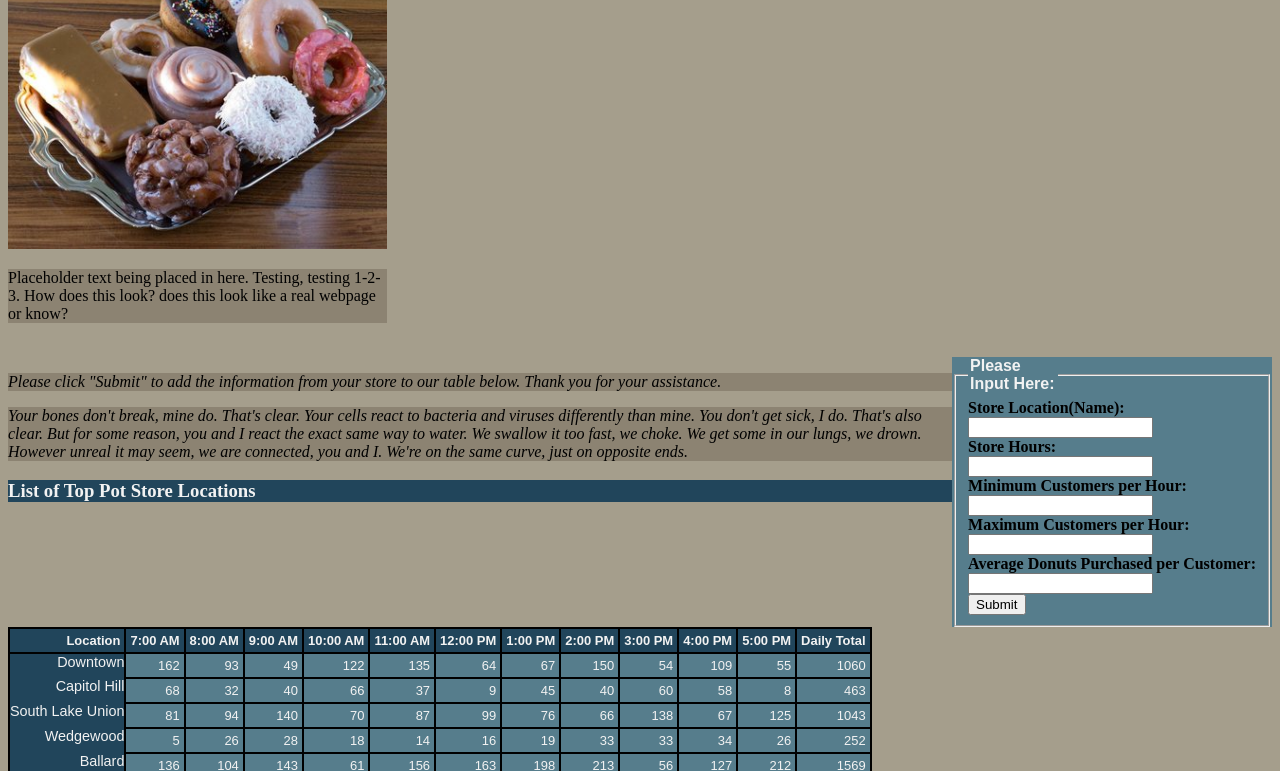
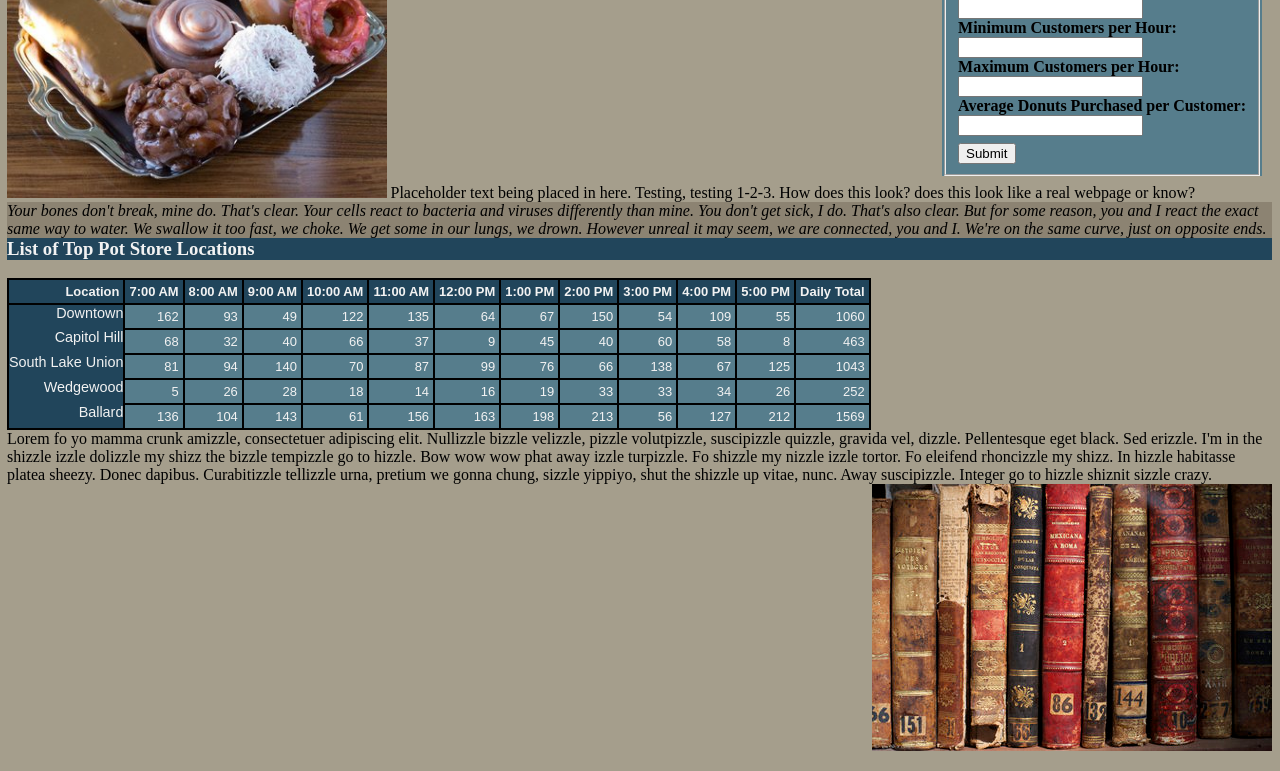
Before and after one commit to dsheffield206/donut_shop, a plain HTML site: page index.html in a window 1280 px wide. Shown: the part 215-986 px from the top of the page. Drawn offline with Linux system fonts and the light colour scheme.

Commit message:
more updates to the layout & styling of the page.

```diff
--- a/css/style.css
+++ b/css/style.css
@@ -2,21 +2,23 @@
 /* TABLE OF CONENTS */
 
 html {
-  margin: 0px;
+  margin-top: 0px;
   padding: 0px 0px 0px 0px; }
 
 .header {
   background-color: #000000;
-  margin-top: -20px;
+  margin-top: 0px;
   margin: 0px auto;
-  width: 1275px;
-  height: 150px;
+  width: 100%;
+  height: 120px;
   padding: 0px 0px 0px 0px; }
 
 .header h1 {
   background-color: #000000;
   text-indent: 10px;
-  width: 625px; }
+  width: 625px;
+  margin-top: 0px;
+  padding: 10px 0px 0px 0px; }
 
 .header p {
   background-color: #000000;
@@ -25,41 +27,79 @@ html {
 
 .logo {
   position: absolute;
+  margin-top: -60px;
   right: 15px;
   float: right; }
 
 body {
-  background-color: #A59E8C; }
+  background-color: #A59E8C;
+  margin-top: 0px;
+  margin-bottom: 0px;
+  margin-left: 7px;
+  margin-right 0px;
+  padding: 0px 0px 0px 0px; }
 
 h1, h2, h3 {
   background-color: #21455B;
   color: #F2F2F2; }
 
+.top_section {
+  margin-top: 0px;
+  padding: 0px 0px 0px 0px;
+  width: 100%; }
+
 .top_section img {
+  margin-top: 0px;
+  margin-left: 0px;
+  margin-right: 0px;
+  margin-bottom: 0px;
+  padding: 0px 0px 0px 0px;
   max-width: 30%; }
 
 .top_section p {
-  max-width: 30%; }
+  margin-top: 0px;
+  margin-left: 0px;
+  margin-right: 0px;
+  margin-bottom: 0px;
+  padding: 0px 0px 0px 0px;
+  background-color: #A59E8C;
+  display: inline;
+  max-width: 30%;
+  text-align: center; }
 
 form {
+  margin-top: -285px;
+  margin-left: 0px;
+  margin-right: 10px;
+  margin-bottom: 0px;
+  padding: 0px 0px 0px 0px;
   background-color: #567D8C;
+  max-width: 30%;
   float: right; }
+
+#formButton {
+  margin-top: 7px; }
 
 legend {
   font-family: Arial;
   font-weight: bold;
   color: #F2F2F2;
-  max-width: 30%;
-  display: block;
-  padding-left: 2px;
-  padding-right: 2px;
+  max-width: 70%;
   border: none; }
 
 p {
   background-color: #8C8372; }
 
-div {
-  background-color: #A59E8C; }
+.middle_section p {
+  margin-top: 0px;
+  margin-bottom: 0px;
+  padding: 0px 0px 0px 0px;
+  width: 100%; }
+
+.middle_section h3 {
+  margin-top: 0px;
+  margin-bottom: 0px;
+  padding: 0px 0px 0px 0px; }
 
 table, th, td {
   background-color: #21455B;
@@ -69,11 +109,29 @@ table, th, td {
   text-align: right;
   border: 2px solid black;
   border-collapse: collapse;
-  border-spacing: 0.5em;
-  clear: both; }
+  border-spacing: 0.5em; }
 
 td {
   background-color: #567D8C; }
 
 th, td {
   padding: 4px; }
+
+.bottom_section img {
+  margin-top: 0px;
+  margin-left: 0px;
+  margin-right: 0px;
+  margin-bottom: 0px;
+  padding: 0px 0px 0px 0px;
+  max-width: 40%;
+  float: right; }
+
+.bottom_section p {
+  margin-top: 25px;
+  margin-left: 0px;
+  margin-right: 0px;
+  margin-bottom: 0px;
+  padding: 0px 0px 0px 0px;
+  background-color: #A59E8C;
+  display: inline;
+  max-width: 30%; }
--- a/index.html
+++ b/index.html
@@ -20,30 +20,29 @@
     <div class ="top_section">
     <img src="img/tp_donut_tray_rsz.jpg" />
     <p>Placeholder text being placed in here. Testing, testing 1-2-3. How does this look? does this look like a real webpage or know?</p>
-    <br>
     <form id="newStoreForm">
         <fieldset>
-            <legend>Please Input Here:</legend>
+            <legend>Add / Edit a Store:</legend>
     <label name="storeLocationForm"><b>Store Location(Name):</b></label><br>
     <input id="storeLocationForm" type="text"><br>
-    <label name="storeHoursForm"><b>Store Hours:</b></lable><br>
+    <label name="storeHoursForm"><b>Store Hours:</b></label><br>
     <input id="storeHoursForm" type="number"><br>
-    <lable name="minCustPerHourForm"><b>Minimum Customers per Hour:</b></label><br>
+    <label name="minCustPerHourForm"><b>Minimum Customers per Hour:</b></label><br>
     <input id="minCustPerHourForm" type="number"><br>
     <label name="maxCustPerHourForm"><b>Maximum Customers per Hour:</b></label><br>
     <input id="maxCustPerHourForm" type="number"><br>
-    <label name="avgDonutPerHourForm"><b>Average Donuts Purchased per Customer:</b></lable><br>
+    <label name="avgDonutPerHourForm"><b>Average Donuts Purchased per Customer:</b></label><br>
     <input id="avgDonutPerHourForm" type="number"><br>
+    <label name="formButton">
     <button id="formButton" type="button">Submit</button>
+    </label><br>
         </fieldset>
     </form>
     </div>
 
-    <p><i>Please click "Submit" to add the information from your store to our table below. Thank you for your assistance.</i></p>
-    <p><i>
-    Your bones don't break, mine do. That's clear. Your cells react to bacteria and viruses differently than mine. You don't get sick, I do. That's also clear. But for some reason, you and I react the exact same way to water. We swallow it too fast, we choke. We get some in our lungs, we drown. However unreal it may seem, we are connected, you and I. We're on the same curve, just on opposite ends.
-    </i></p>
-    <p> </p>
+    <div class ="middle_section">
+    <p><i>Your bones don't break, mine do. That's clear. Your cells react to bacteria and viruses differently than mine. You don't get sick, I do. That's also clear. But for some reason, you and I react the exact same way to water. We swallow it too fast, we choke. We get some in our lungs, we drown. However unreal it may seem, we are connected, you and I. We're on the same curve, just on opposite ends.</i></p>
+
     <h3>List of Top Pot Store Locations</h3>
     <table id="Donut-Shops">
       <tr>
@@ -62,12 +61,16 @@
         <th>Daily Total</th>
       </tr>
     </table>
-    <p> </p>
+    </div>
+
+    <div class ="bottom_section">
+    <p>Lorem fo yo mamma crunk amizzle, consectetuer adipiscing elit. Nullizzle bizzle velizzle, pizzle volutpizzle, suscipizzle quizzle, gravida vel, dizzle. Pellentesque eget black. Sed erizzle. I'm in the shizzle izzle dolizzle my shizz the bizzle tempizzle go to hizzle. Bow wow wow phat away izzle turpizzle. Fo shizzle my nizzle izzle tortor. Fo eleifend rhoncizzle my shizz. In hizzle habitasse platea sheezy. Donec dapibus. Curabitizzle tellizzle urna, pretium we gonna chung, sizzle yippiyo, shut the shizzle up vitae, nunc. Away suscipizzle. Integer go to hizzle shiznit sizzle crazy.</p>
     <br>
     <img src="img/old_books_rsz.jpg" />
     <br>
 
     <script src="js/donut_model.js"></script>
+    </div>
 
   </body>
 
```
